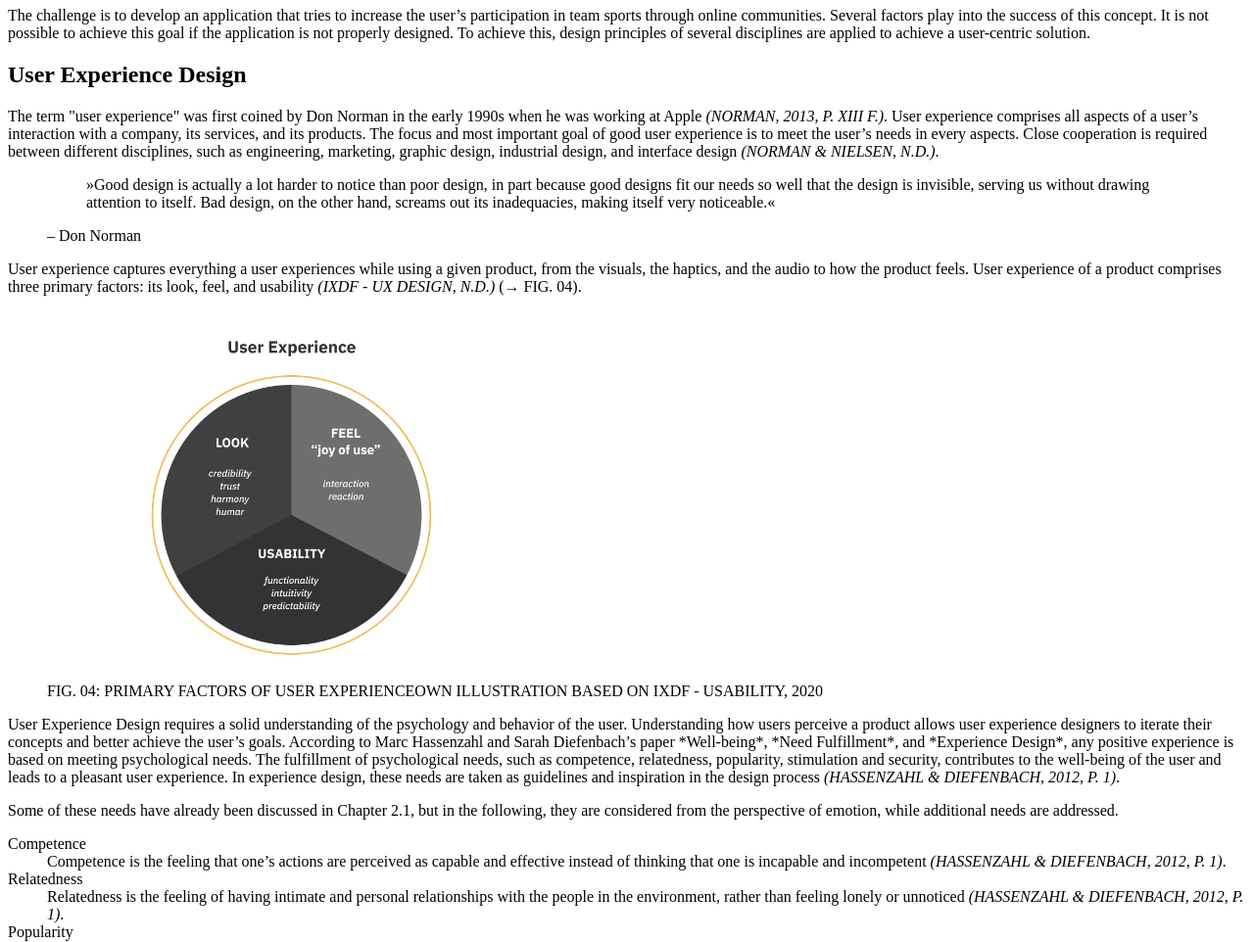
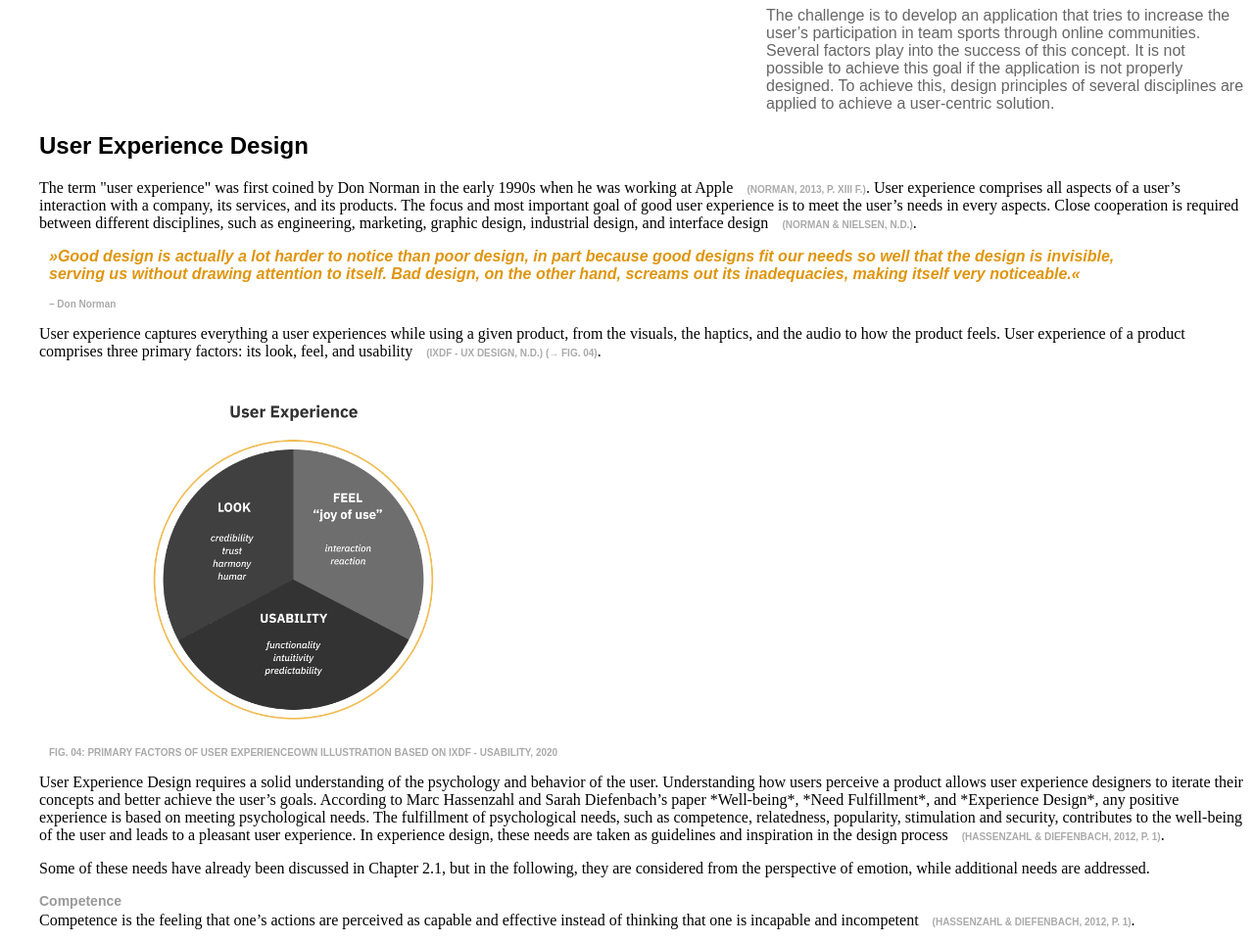
Before and after one commit to mi-classroom/startercode-fur-die-frontend-basics-JanineDoliwa, a plain HTML site: page chapter/design-principles.html in a window 1280 px wide. Shown: the part 107-1069 px from the top of the page at 98% size. Drawn offline with Linux system fonts and the light colour scheme.

Commit message:
HTML 2.1 und 2.2 CSS Stying mit Tabelle

```diff
--- a/chapter/design-principles.html
+++ b/chapter/design-principles.html
@@ -6,19 +6,23 @@
   <meta http-equiv="X-UA-Compatible" content="IE=edge">
   <meta name="viewport" content="width=device-width, initial-scale=1.0">
   <title>Document</title>
+  <link rel="stylesheet" href="../styles/styles.css">
 </head>
 
 <body>
+
+  <header>
     <ul>
       <li><a href="../index.html">Inhaltsverzeichnis</a></li>
     </ul>
 
-  <header>
+    <div class="div-header">
       <h1>Design Principles</h1>
       <p>The challenge is to develop an application that tries to increase the user’s participation in team sports through
         online communities. Several factors play into the success of this concept. It is not possible to achieve this goal
         if the application is not properly designed. To achieve this, design principles of several disciplines are applied
         to achieve a user-centric solution.</p>
+    </div>
   </header>
 
   <article>
@@ -45,7 +49,7 @@
     <p>User experience captures everything a user experiences while using a given product, from the visuals, the
       haptics,
       and the audio to how the product feels. User experience of a product comprises three primary factors: its look,
-      feel, and usability <cite>(IXDF - UX DESIGN, N.D.)</cite> (→ FIG. 04).
+      feel, and usability <cite>(IXDF - UX DESIGN, N.D.) (→ FIG. 04)</cite>.
     </p>
 
 
--- /dev/null
+++ b/styles/styles.css
@@ -0,0 +1,54 @@
+* {
+    margin-left: 10px;
+    padding-left: 0px;
+}
+
+
+h1,h2,h3,h4,h5,h6{
+    font-family: sans-serif;
+}
+
+div{
+    font-family: sans-serif;
+    max-width: 500px;
+    margin-left: auto;
+    margin-right:0px;
+    color: #666;
+}
+
+
+cite, figcaption{
+    font-size: 10px;
+    font-style: normal;
+    font-family: sans-serif;
+    font-weight: 600;
+    color: #AAA;
+}
+
+blockquote{
+    font-style: italic;
+    font-family: sans-serif;
+    font-weight: bold;
+    color: rgb(223, 149, 13);
+}
+
+dt {
+    font-family: sans-serif;
+    font-size: 14px;
+    font-weight: bold;
+    margin:0;
+    color: #999;
+    padding-bottom: 0.2rem;
+}
+dd {
+    margin:0;
+    padding-bottom: 1rem;
+}
+
+table, th, td {
+    border: 1px solid;
+}
+
+th {
+    background-color: #DDD;
+}
```
Also changed, not shown: index.html (+3 -0 lines). Lines whose indentation alone changed are shown as unchanged.
